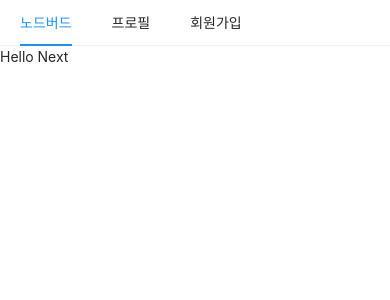
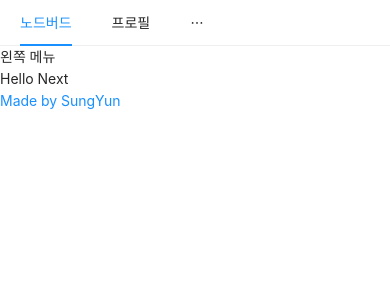
Before and after one commit to sungyun6789/node-bird, a Next.js app in the folder front/: page / in a window 390 px wide. Shown: the top 300 px of the page. Built offline with nearby package versions, Linux system fonts and the light colour scheme.

Commit message:
[Style] Responsive Grid

```diff
--- a/front/components/AppLayout.js
+++ b/front/components/AppLayout.js
@@ -1,6 +1,6 @@
 import PropTypes from "prop-types";
 import Link from "next/link";
-import { Menu } from "antd";
+import { Menu, Input, Row, Col } from "antd";
 
 const AppLayout = ({ children }) => {
   return (
@@ -17,12 +17,31 @@
           </Link>
         </Menu.Item>
         <Menu.Item>
+          <Input.Search enterButton style={{ verticalAlign: "middle" }} />
+        </Menu.Item>
+        <Menu.Item>
           <Link href="/signup">
             <a>회원가입</a>
           </Link>
         </Menu.Item>
       </Menu>
-      {children}
+      <Row gutter={8}>
+        <Col xs={24} md={6}>
+          왼쪽 메뉴
+        </Col>
+        <Col xs={24} md={12}>
+          {children}
+        </Col>
+        <Col xs={24} md={6}>
+          <a
+            href="https://github.com/sungyun6789"
+            target="_blank"
+            rel="noerferrer noopener"
+          >
+            Made by SungYun
+          </a>
+        </Col>
+      </Row>
     </div>
   );
 };
```
